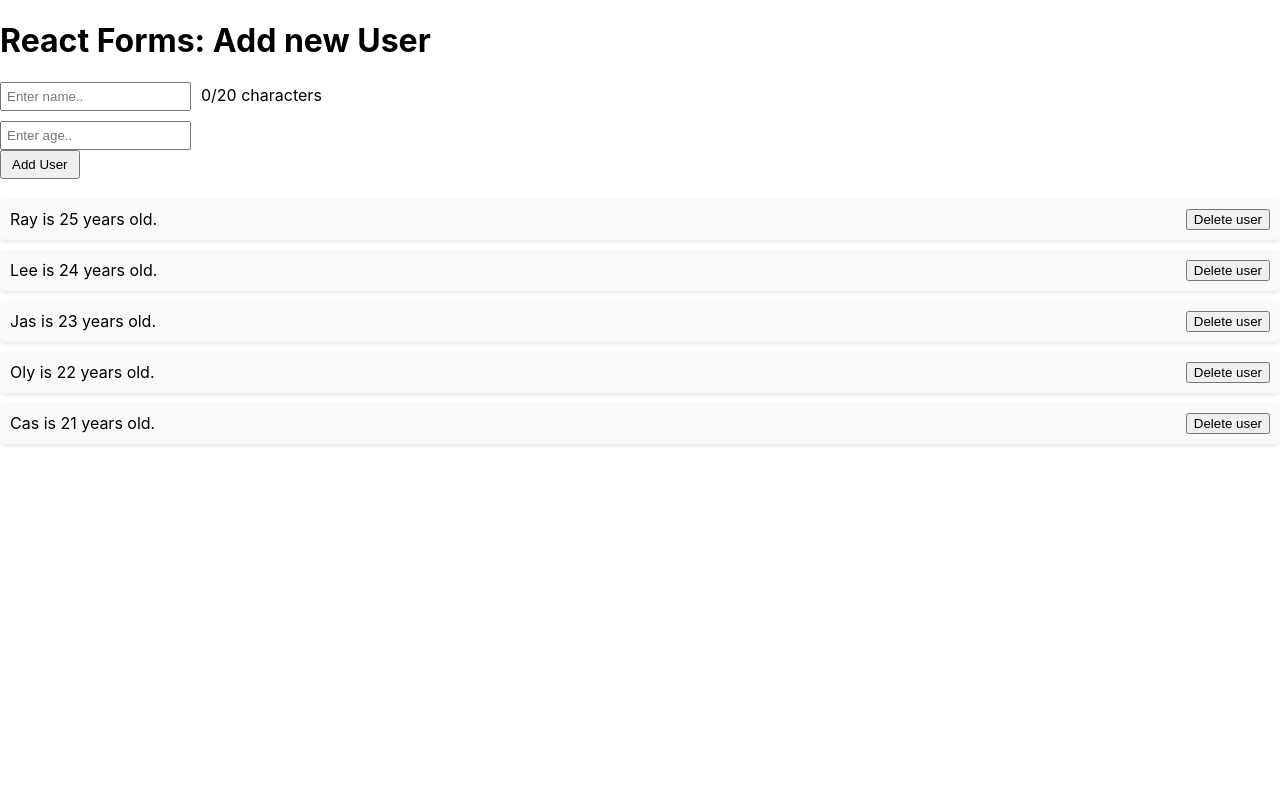
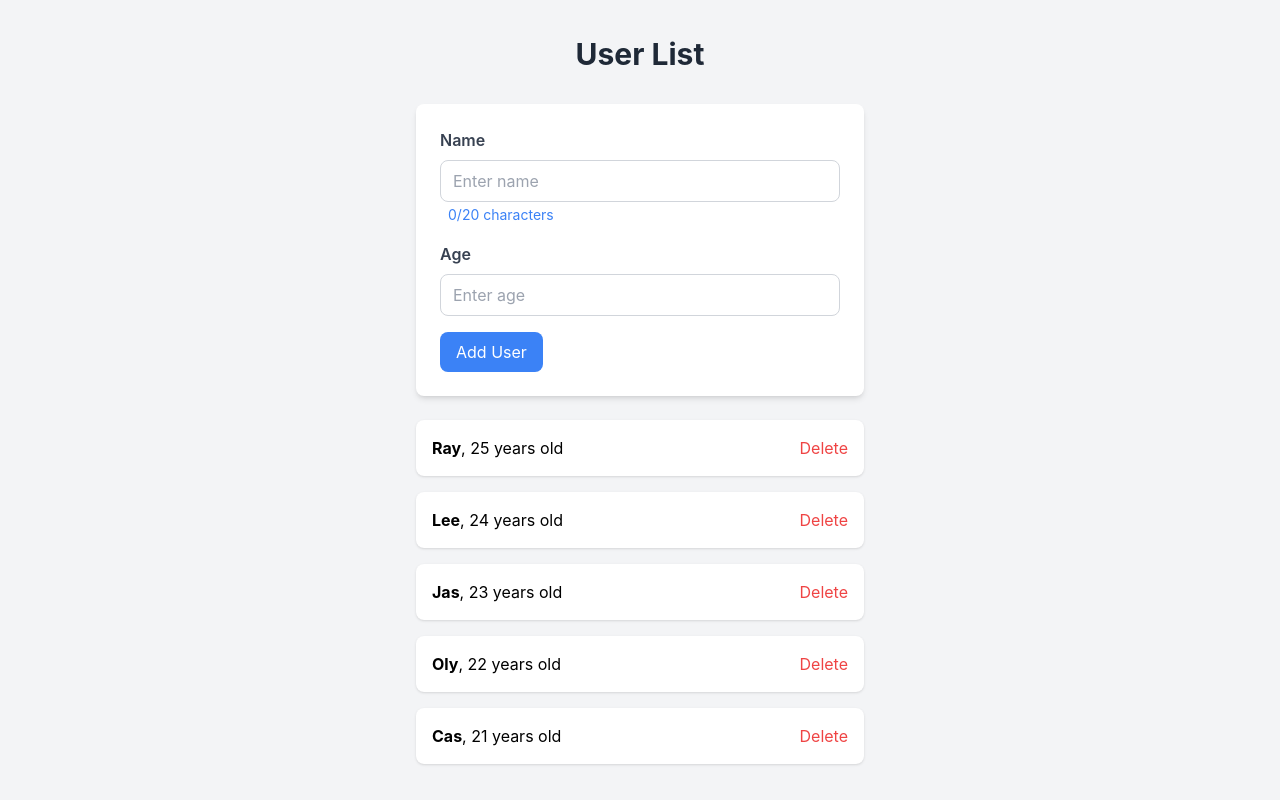
Before and after one commit to Rayyan-Karimi/Rayyan-React-Learn, a React (Create React App) app: page / in a window 1280 px wide. Built offline with nearby package versions, Linux system fonts and the light colour scheme.

Commit message:
Added Tailwind to project

```diff
--- a/package.json
+++ b/package.json
@@ -32,5 +32,10 @@
       "last 1 firefox version",
       "last 1 safari version"
     ]
+  },
+  "devDependencies": {
+    "autoprefixer": "^10.4.20",
+    "postcss": "^8.4.49",
+    "tailwindcss": "^3.4.16"
   }
 }
--- a/src/App.js
+++ b/src/App.js
@@ -42,58 +42,80 @@ function App() {
     setUsers(updatedUsers);
   };
 
-  const listStyle = {
-    listStyleType: "none",
-    padding: 0,
-  };
+  return (
+    <div className="min-h-screen bg-gray-100 flex flex-col items-center justify-center p-4">
+      <h1 className="text-3xl font-bold text-gray-800 mb-8">User List</h1>
 
-  const listItemStyle = {
-    margin: "10px 0",
-    padding: "10px",
-    backgroundColor: "#f9f9f9",
-    borderRadius: "5px",
-    boxShadow: "0 2px 4px rgba(0,0,0,0.1)",
-    display: "flex",
-    justifyContent: "space-between",
-    alignItems: "center",
-  };
-
-  return (
-    <div>
-      <h1>React Forms: Add new User</h1>
-      {/* Form section */}
-      <form onSubmit={handleAddUser} style={{ marginBottom: "20px" }}>
-        <div>
+      {/* Form Section */}
+      <form
+        onSubmit={handleAddUser}
+        className="bg-white shadow-md rounded-lg p-6 w-full max-w-md mb-6"
+      >
+        <div className="mb-4">
+          <label
+            htmlFor="name"
+            className="block text-gray-700 font-semibold mb-2"
+          >
+            Name
+          </label>
           <input
             type="text"
-            placeholder="Enter name.."
+            id="name"
+            placeholder="Enter name"
             value={newName}
             onChange={(e) => setNewName(e.target.value)}
-            style={{ marginRight: "10px", padding: "5px" }}
+            className="w-full px-3 py-2 border border-gray-300 rounded-lg focus:ring-2 focus:ring-blue-500 focus:outline-none"
           />
-          <span>{newName.length}/20 characters</span>
+          <span
+            className={`text-sm px-2 ${
+              newName.length > 20 ? "text-red-500" : "text-blue-500"
+            }`}
+          >
+            {newName.length}/20 characters
+          </span>
         </div>
-        <div style={{ marginTop: "10px" }}>
+
+        <div className="mb-4">
+          <label
+            htmlFor="age"
+            className="block text-gray-700 font-semibold mb-2"
+          >
+            Age
+          </label>
           <input
             type="number"
-            placeholder="Enter age.."
+            id="age"
+            placeholder="Enter age"
             value={newAge}
             onChange={(e) => setNewAge(e.target.value)}
-            style={{ marginRight: "10px", padding: "5px" }}
+            className="w-full px-3 py-2 border border-gray-300 rounded-lg focus:ring-2 focus:ring-blue-500 focus:outline-none"
           />
         </div>
-        <button type="submit" style={{ padding: "5px 10px" }}>
+
+        <button
+          type="submit"
+          className="bg-blue-500 text-white px-4 py-2 rounded-lg hover:bg-blue-600 transition duration-200"
+        >
           Add User
         </button>
       </form>
-      {/* User list section */}
-      <ul style={listStyle}>
+
+      {/* User List Section */}
+      <ul className="w-full max-w-md space-y-4">
         {users.map((user) => (
-          <li key={user.id} style={listItemStyle}>
+          <li
+            key={user.id}
+            className="bg-white shadow rounded-lg p-4 flex justify-between items-center"
+          >
             <span>
-              {user.name} is {user.age} years old.
+              <strong>{user.name}</strong>, {user.age} years old
             </span>
-            <button onClick={() => handleDelete(user.id)}>Delete user</button>
+            <button
+              onClick={() => handleDelete(user.id)}
+              className="text-red-500 hover:text-red-600 transition"
+            >
+              Delete
+            </button>
           </li>
         ))}
       </ul>
--- a/src/index.css
+++ b/src/index.css
@@ -1,3 +1,8 @@
+@tailwind base;
+@tailwind components;
+@tailwind utilities;
+
+
 body {
   margin: 0;
   font-family: -apple-system, BlinkMacSystemFont, 'Segoe UI', 'Roboto', 'Oxygen',
--- /dev/null
+++ b/tailwind.config.js
@@ -0,0 +1,7 @@
+/** @type {import('tailwindcss').Config} */
+module.exports = {
+  content: ['./src/**/*.{js,jsx,ts,tsx}'],  theme: {
+    extend: {},
+  },
+  plugins: [],
+}
```
Also changed, not shown: 2 other files (tests, documents, lock files or other folders).
